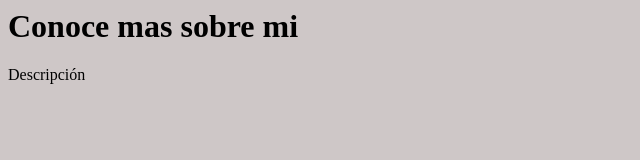
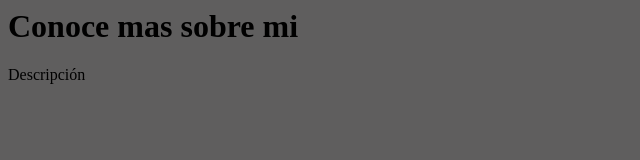
Before and after one commit to JuanManuelCastroFlorez/hosting, a plain HTML site: page index.html in a window 1280 px wide. Shown: the whole page, without its empty margins (0-640 px from the left). Drawn offline with Linux system fonts and the light colour scheme.

Commit message:
Update main.css

```diff
--- a/main.css
+++ b/main.css
@@ -1,4 +1,4 @@
 body{
-background: #CEC7C7;
+background: #5F5E5E;
 
 }
```
